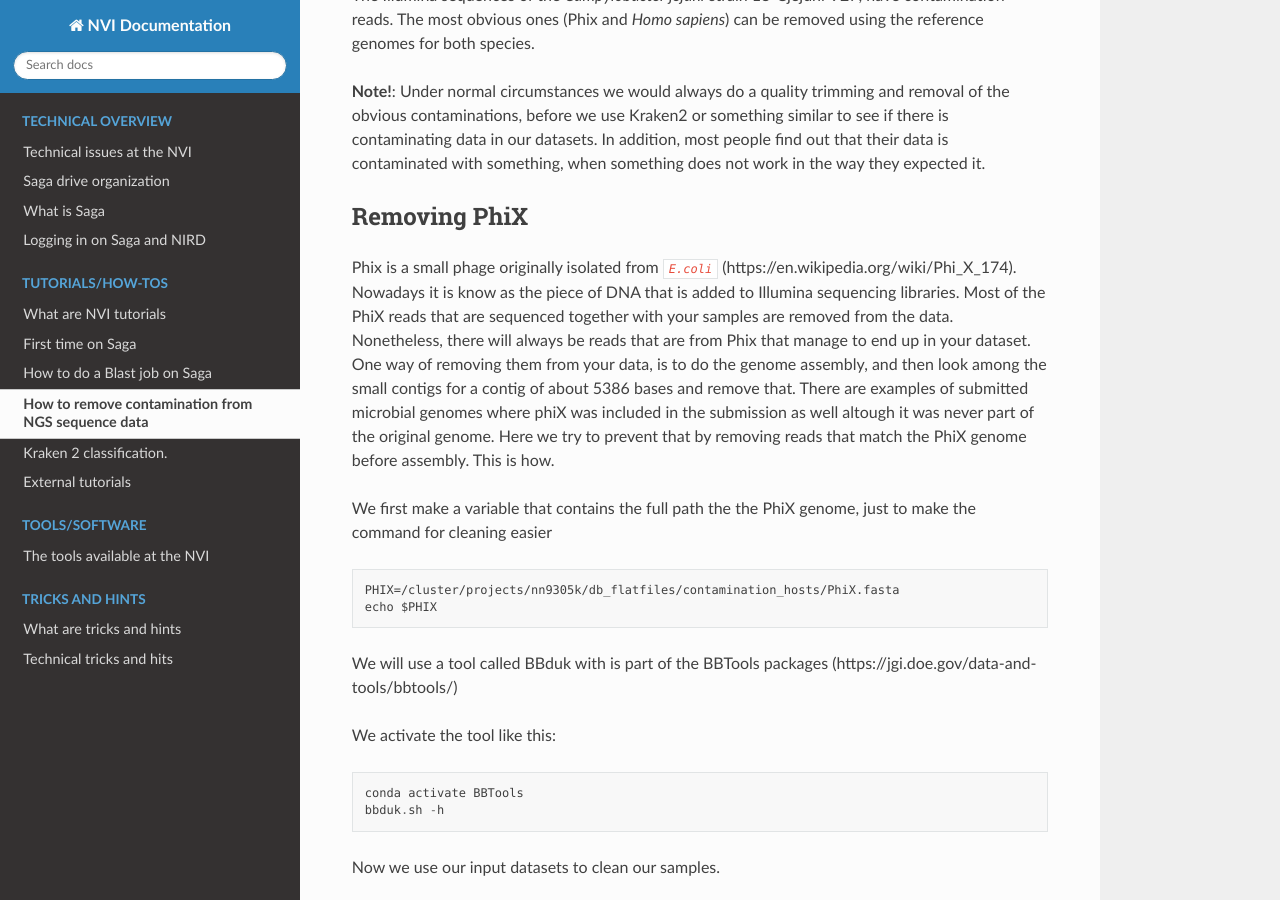
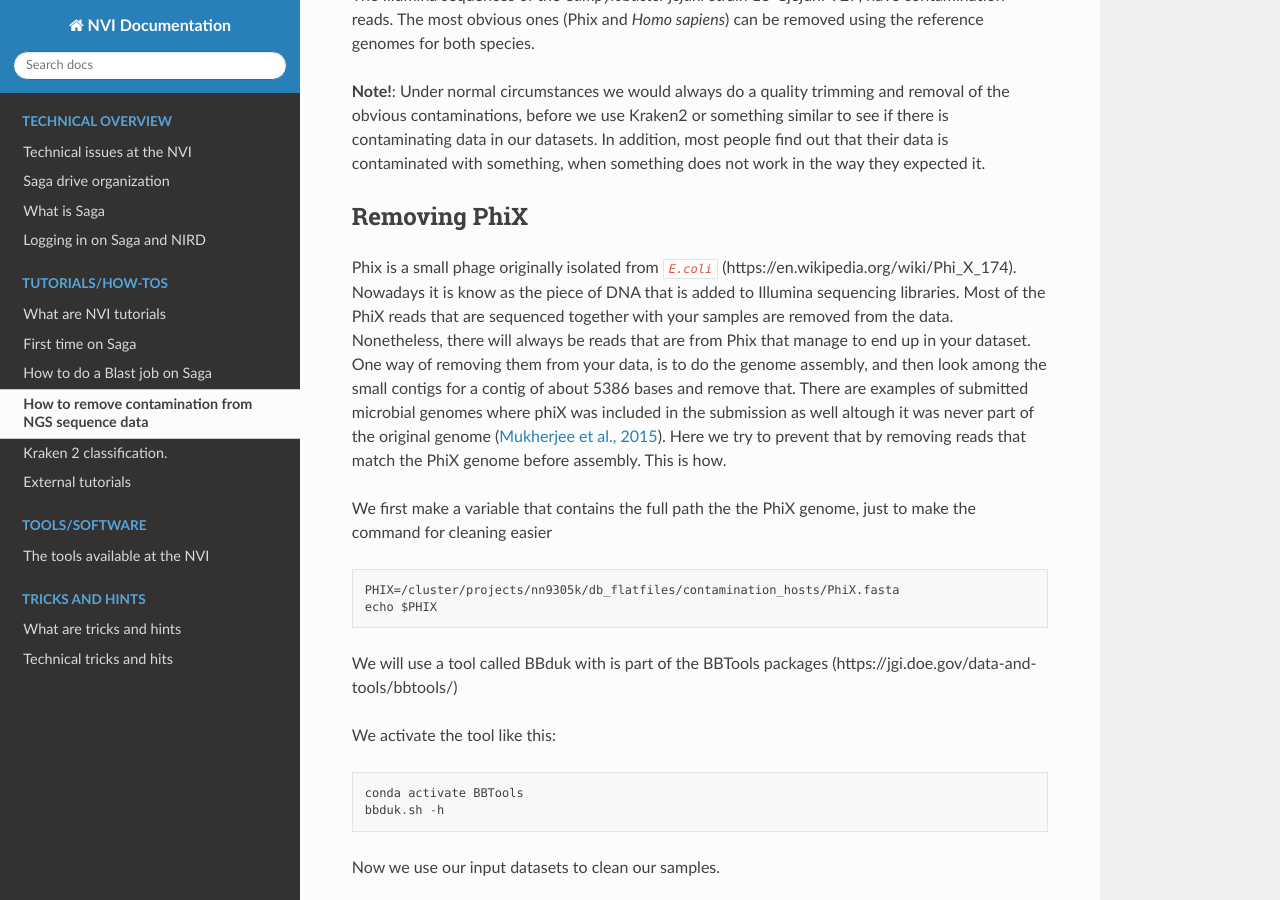
Before and after one commit to NorwegianVeterinaryInstitute/nvi-documentation, a Sphinx documentation site: the page built from docs/source/tutorials/contamination_NGS.md, in a window 1280 px wide and 900 px high, scrolled down 3302 px. Built offline with Sphinx 7.4.7 and the Read the Docs theme 2.0.0, drawn with Linux system fonts in a browser that asks for light colours; pages that are not in the unit, such as notebooks, are missing from menus.

Commit message:
Add a hyperlink
to the paper: https://environmentalmicrobiome.biomedcentral.com/articles/10.1186/1944-3277-10-18

```diff
--- a/docs/source/tutorials/contamination_NGS.md
+++ b/docs/source/tutorials/contamination_NGS.md
@@ -122,7 +122,7 @@ The Illumina sequences of the *Campylobacter jejuni* strain 18-Cjejuni-927, have
 
 ## Removing PhiX
 
-Phix is a small phage originally isolated from *`E.coli`* (https://en.wikipedia.org/wiki/Phi_X_174). Nowadays it is know as the piece of DNA that is added to Illumina sequencing libraries. Most of the PhiX reads that are sequenced together with your samples are removed from the data. Nonetheless, there will always be reads that are from Phix that manage to end up in your dataset. One way of removing them from your data, is to do the genome assembly, and then look among the small contigs for a contig of about 5386 bases and remove that. There are examples of submitted microbial genomes where phiX was included in the submission as well altough it was never part of the original genome.
+Phix is a small phage originally isolated from *`E.coli`* (https://en.wikipedia.org/wiki/Phi_X_174). Nowadays it is know as the piece of DNA that is added to Illumina sequencing libraries. Most of the PhiX reads that are sequenced together with your samples are removed from the data. Nonetheless, there will always be reads that are from Phix that manage to end up in your dataset. One way of removing them from your data, is to do the genome assembly, and then look among the small contigs for a contig of about 5386 bases and remove that. There are examples of submitted microbial genomes where phiX was included in the submission as well altough it was never part of the original genome ([Mukherjee et al., 2015](https://environmentalmicrobiome.biomedcentral.com/articles/10.1186/1944-3277-10-18)).
 Here we try to prevent that by removing reads that match the PhiX genome before assembly. This is how.
 
 We first make a variable that contains the full path the the PhiX genome, just to make the command for cleaning easier
```
